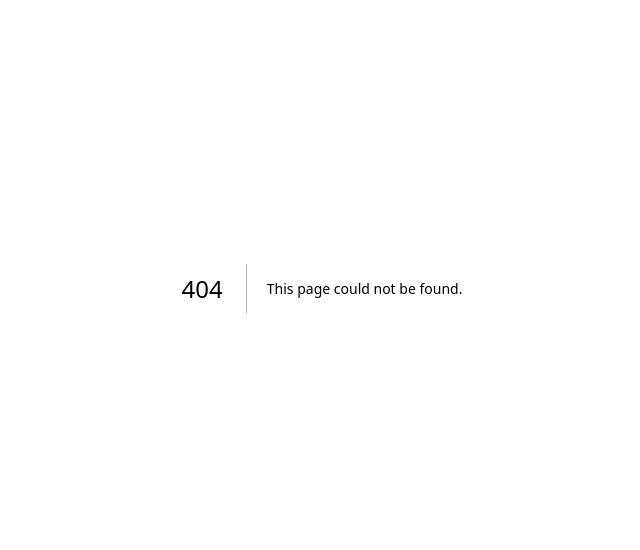
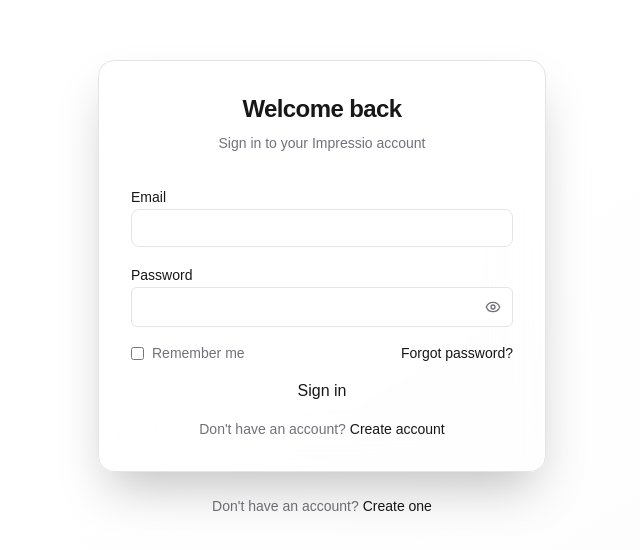
Before and after one commit to noeliamarianelaruiz-glitch/Impressio, a Next.js app: page /login in a window 1280 px wide. Before the commit this address had no page. Shown: the part 112-662 px from the top of the page, without its empty margins (318-958 px from the left). Built offline with nearby package versions, Linux system fonts and the light colour scheme; no server answers.

Commit message:
feat(auth): complete login flow with credentials provider

```diff
--- /dev/null
+++ b/src/app/forgot-password/page.tsx
@@ -0,0 +1,32 @@
+import { AuthCard } from "@/components/ui/auth-card"
+import { Toaster } from "sonner"
+
+export const metadata = {
+  title: "Forgot password",
+  description: "Reset your Impressio password",
+}
+
+export default function ForgotPasswordPage() {
+  return (
+    <main className="flex min-h-screen flex-col items-center justify-center bg-gradient-to-br from-background via-background to-muted/30 px-4 py-8">
+      <Toaster richColors position="top-right" />
+      <AuthCard
+        title="Forgot your password?"
+        description="Enter your email and we'll send you a reset link."
+      >
+        <p className="text-sm text-muted-foreground text-center">
+          This feature is not yet implemented. Please contact your
+          administrator for assistance.
+        </p>
+      </AuthCard>
+      <div className="mt-6 text-center text-sm text-muted-foreground">
+        <a
+          href="/login"
+          className="font-medium text-primary underline-offset-4 hover:underline"
+        >
+          Back to sign in
+        </a>
+      </div>
+    </main>
+  )
+}
--- /dev/null
+++ b/src/app/login/page.tsx
@@ -0,0 +1,38 @@
+import { AuthCard } from "@/components/ui/auth-card"
+import { LoginForm } from "@/components/auth/LoginForm"
+import { Toaster } from "sonner"
+import { auth } from "@/auth"
+import { redirect } from "next/navigation"
+
+export const metadata = {
+  title: "Sign in",
+  description: "Sign in to your Impressio account",
+}
+
+export default async function LoginPage() {
+  const session = await auth()
+  if (session?.user?.id) {
+    redirect("/dashboard")
+  }
+
+  return (
+    <main className="flex min-h-screen flex-col items-center justify-center bg-gradient-to-br from-background via-background to-muted/30 px-4 py-8">
+      <Toaster richColors position="top-right" />
+      <AuthCard
+        title="Welcome back"
+        description="Sign in to your Impressio account"
+      >
+        <LoginForm />
+      </AuthCard>
+      <div className="mt-6 text-center text-sm text-muted-foreground">
+        Don&#39;t have an account?{" "}
+        <a
+          href="/register"
+          className="font-medium text-primary underline-offset-4 hover:underline"
+        >
+          Create one
+        </a>
+      </div>
+    </main>
+  )
+}
--- a/src/auth/actions.ts
+++ b/src/auth/actions.ts
@@ -13,7 +13,8 @@
   })
 
   if (!parsed.success) {
-    return { error: "Invalid input" }
+    const firstError = parsed.error.issues[0]
+    return { error: firstError.message }
   }
 
   const result = await signIn("credentials", {
@@ -23,7 +24,7 @@
   })
 
   if (result?.error) {
-    return { error: result.error }
+    return { error: "Invalid email or password" }
   }
 
   revalidatePath("/dashboard")
--- /dev/null
+++ b/src/components/auth/LoginForm.tsx
@@ -0,0 +1,112 @@
+"use client"
+
+import * as React from "react"
+import { useRouter } from "next/navigation"
+import { toast } from "sonner"
+import { login } from "@/auth/actions"
+import { PasswordInput } from "@/components/ui/password-input"
+import { Button } from "@/components/ui/button"
+
+export function LoginForm() {
+  const router = useRouter()
+  const [loading, setLoading] = React.useState(false)
+  const [errors, setErrors] = React.useState<Record<string, string>>({})
+  const emailRef = React.useRef<HTMLInputElement>(null)
+
+  const handleSubmit = async (
+    e: React.FormEvent<HTMLFormElement>
+  ) => {
+    e.preventDefault()
+    setLoading(true)
+    setErrors({})
+
+    const formData = new FormData(e.currentTarget)
+    const result = await login(formData)
+
+    if (result.error) {
+      setErrors({ form: result.error })
+      toast.error(result.error)
+      setLoading(false)
+      emailRef.current?.focus()
+      return
+    }
+
+    toast.success("Welcome back!")
+    router.push("/dashboard")
+    router.refresh()
+  }
+
+  return (
+    <form className="space-y-4" onSubmit={handleSubmit}>
+      {errors.form && (
+        <div className="rounded-md bg-destructive/10 px-3 py-2 text-sm text-destructive">
+          {errors.form}
+        </div>
+      )}
+
+      <div className="space-y-1.5">
+        <label
+          htmlFor="email"
+          className="text-sm font-medium text-foreground"
+        >
+          Email
+        </label>
+        <input
+          ref={emailRef}
+          id="email"
+          name="email"
+          type="email"
+          autoComplete="email"
+          required
+          className="w-full rounded-lg border border-input bg-background px-3 py-2 text-sm ring-offset-background placeholder:text-muted-foreground focus-visible:outline-none focus-visible:ring-2 focus-visible:ring-ring focus-visible:ring-offset-2 disabled:cursor-not-allowed disabled:opacity-50"
+        />
+      </div>
+
+      <div className="space-y-1.5">
+        <label
+          htmlFor="password"
+          className="text-sm font-medium text-foreground"
+        >
+          Password
+        </label>
+        <PasswordInput
+          id="password"
+          name="password"
+          autoComplete="current-password"
+          required
+        />
+      </div>
+
+      <div className="flex items-center justify-between">
+        <label className="flex items-center gap-2 text-sm text-muted-foreground cursor-pointer select-none">
+          <input
+            type="checkbox"
+            name="rememberMe"
+            className="rounded border-input accent-primary"
+          />
+          Remember me
+        </label>
+        <a
+          href="/forgot-password"
+          className="text-sm font-medium text-primary underline-offset-4 hover:underline"
+        >
+          Forgot password?
+        </a>
+      </div>
+
+      <Button type="submit" disabled={loading} className="w-full">
+        {loading ? "Signing in..." : "Sign in"}
+      </Button>
+
+      <div className="text-center text-sm text-muted-foreground">
+        Don&#39;t have an account?{" "}
+        <a
+          href="/register"
+          className="font-medium text-primary underline-offset-4 hover:underline"
+        >
+          Create account
+        </a>
+      </div>
+    </form>
+  )
+}
```
